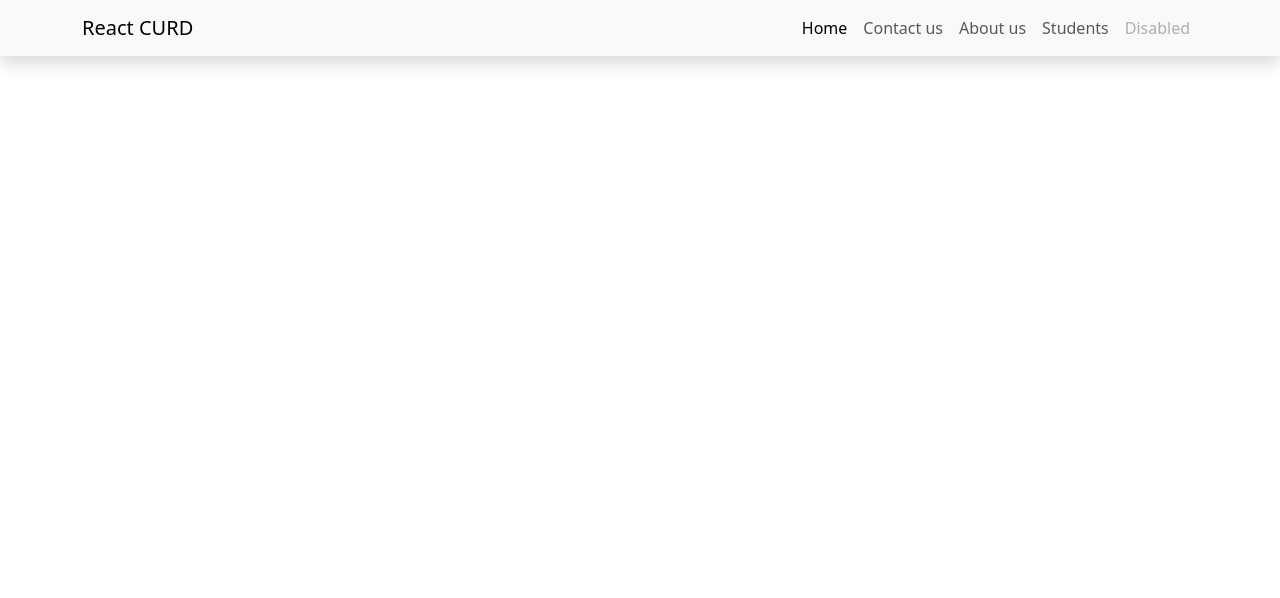
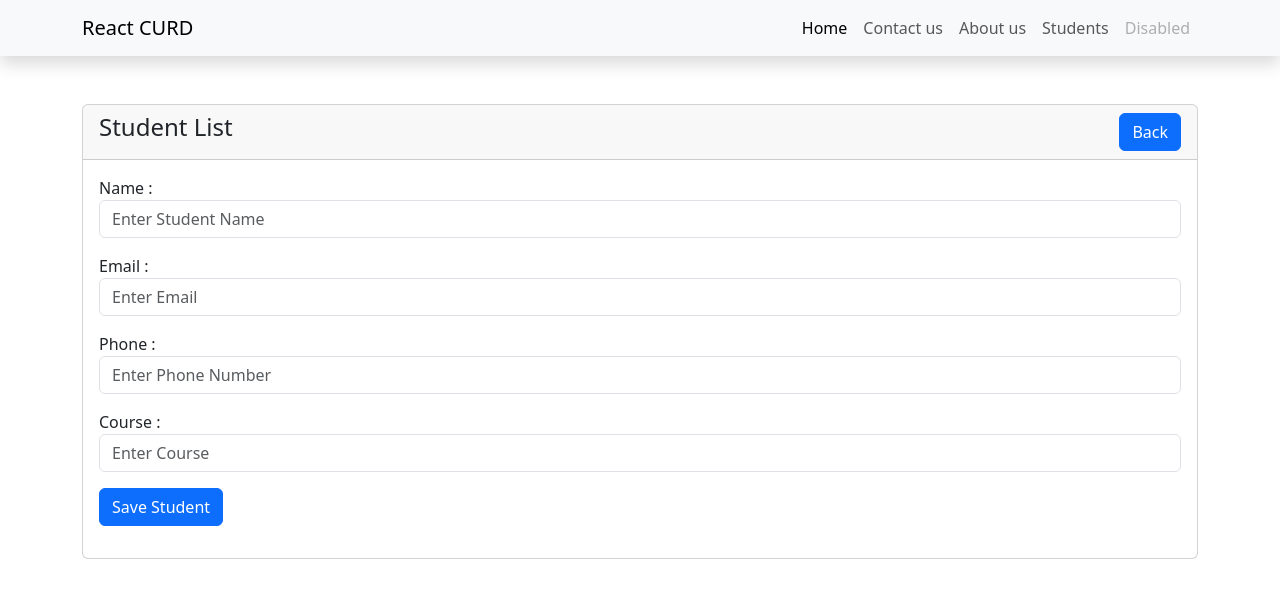
Before and after one commit to sunibnesazzad/react-js-curd, a React (Create React App) app: page /Students/create in a window 1280 px wide. Shown: the top 598 px of the page. Built offline with nearby package versions, Linux system fonts and the light colour scheme.

Commit message:
Storing data in laravel project from react js project, Adding navigating, loading and error messages as alert

```diff
--- /dev/null
+++ b/src/pages/StudentCreate.js
@@ -0,0 +1,116 @@
+
+import axios from "axios";
+import { useState, } from "react";
+import { Link, useNavigate } from "react-router-dom";
+import  Loading from "../components/Loading.js"
+
+function StudentCreate (){
+
+    const navigate = useNavigate ();
+
+    const [loading, setLoading] = useState (false);
+
+    const [inputErrorList, setInputErrorList] = useState ({});
+
+    const [student, setStudent] = useState({
+        name : '',
+        email: '',
+        course: '',
+        phone: ''
+    })
+
+    const  handleInput = (e) => {
+        e.persist();
+        setStudent({...student, [e.target.name]: e.target.value});
+    }
+
+    const saveStudent = (e) => {
+        e.preventDefault();
+
+        setLoading(true);
+        const data = {
+            name : student.name,
+            email : student.email,
+            phone : student.phone,
+            course : student.course,
+
+        }
+
+        axios.post('http://localhost:8000/api/students', data)
+        .then( res => {
+
+            alert(res.data.message);// this message came from laravel rest api project studentController store function
+            navigate('/Students');
+            setLoading(false);
+
+        })
+        .catch(function (error) {
+
+            if(error.response){
+
+                if(error.response.status === 422 ){
+                    setInputErrorList(error.response.data.errors)
+                    setLoading(false);
+                }
+
+                if(error.response.status === 500 ){
+                    alert(error.response.data)
+                    setLoading(false);
+                }
+            }
+
+        });
+    }
+
+    if(loading){
+        return(
+            <Loading />
+        )
+    }
+
+    return (
+        <div className="container mt-5">
+        <div className="row">
+            <div className="col-md-12">
+                <div className="card">
+                    <div className="card-header">
+                        <h4> Student List
+                             <Link to="/Students" className="btn btn-primary float-end">Back</Link>
+                        </h4>
+                    </div>
+                    <div className="card-body">
+                        <form onSubmit={saveStudent}>
+                            <div className="mb-3">
+                                 <label>Name :</label>
+                                 <input type="text" name="name" value={student.name} onChange={handleInput} className="form-control" placeholder="Enter Student Name" required></input>
+                                 <span className="text-danger">{inputErrorList.name}</span>
+                            </div>
+                            <div className="mb-3">
+                                 <label>Email :</label>
+                                 <input type="text" name="email" value={student.email} onChange={handleInput} className="form-control" placeholder="Enter Email" required></input>
+                                 <span className="text-danger">{inputErrorList.email}</span>
+                            </div>
+                            <div className="mb-3">
+                                 <label>Phone :</label>
+                                 <input type="number" name="phone" value={student.phone} onChange={handleInput} className="form-control" placeholder="Enter Phone Number" required></input>
+                                 <span className="text-danger">{inputErrorList.phone}</span>
+                            </div>
+                            <div className="mb-3">
+                                 <label>Course :</label>
+                                 <input type="text" name="course" value={student.course} onChange={handleInput} className="form-control" placeholder="Enter Course" required></input>
+                                 <span className="text-danger">{inputErrorList.course}</span>
+                            </div>
+                            <div className="mb-3">
+                                 <button type="submit" className="btn btn-primary">Save Student</button>
+                            </div>
+                        </form>
+                    </div>
+                </div>
+            </div>
+        </div>
+    </div>
+    );
+
+}
+
+export default StudentCreate;
--- a/src/pages/Students.js
+++ b/src/pages/Students.js
@@ -59,7 +59,7 @@ function Student (){
                     <div className="card">
                         <div className="card-header">
                             <h4> Student List
-                                 <Link to="/add-student" className="btn btn-primary float-end">Add Student</Link>
+                                 <Link to="/Students/create" className="btn btn-primary float-end">Add Student</Link>
                             </h4>
                         </div>
                         <div className="card-body">
--- a/src/router/index.js
+++ b/src/router/index.js
@@ -4,6 +4,7 @@ import Home from '../pages/Home.js';
 import Contact from '../pages/Contact.js';
 import About from '../pages/About.js';
 import Student from '../pages/Students.js';
+import StudentCreate from '../pages/StudentCreate.js';
 
 function MyRouter (){
 
@@ -13,6 +14,8 @@ function MyRouter (){
             <Route path= "/Contact-us" element={ <Contact /> } />
             <Route path= "/About-us" element={ <About /> } />
             <Route path= "/Students" element={ <Student /> } />
+            <Route path= "/Students/create" element={ <StudentCreate /> } />
+
         </Routes>
 
     );
```
